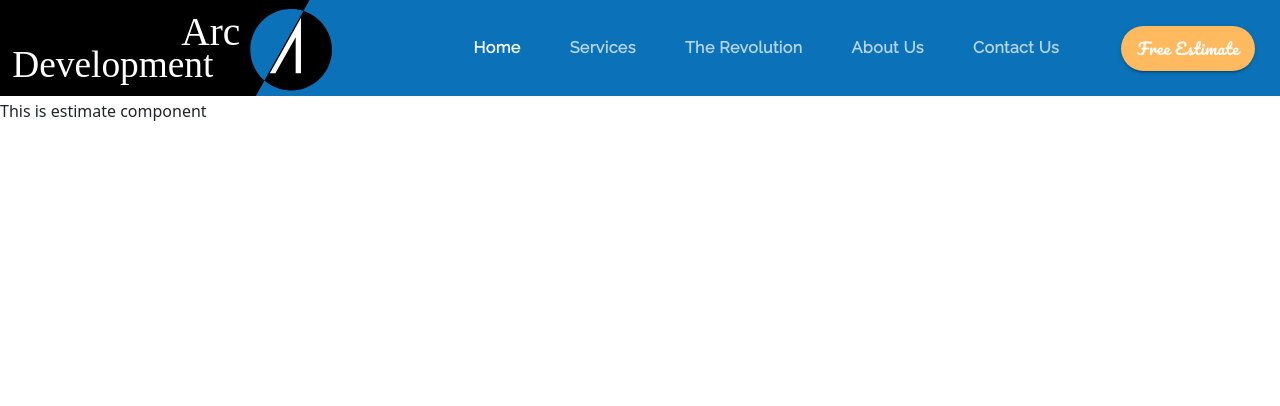
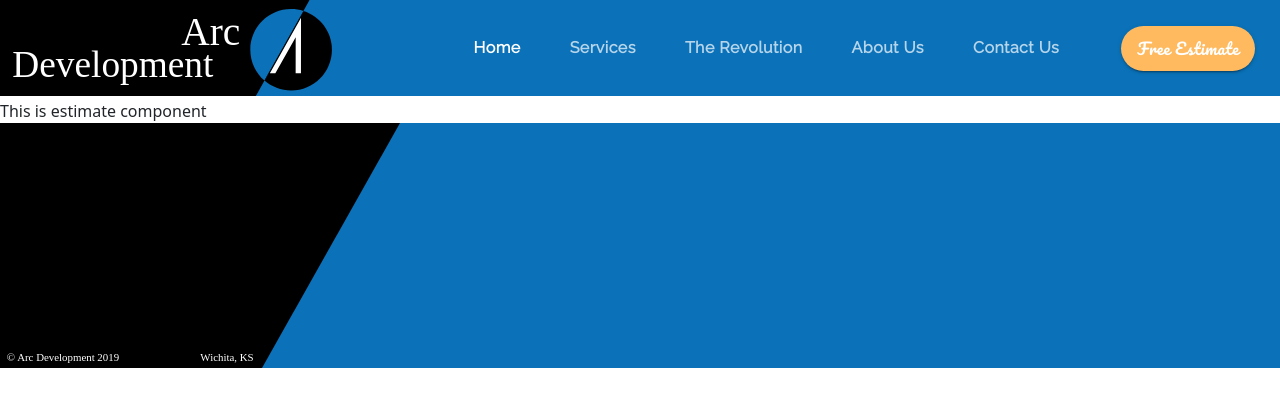
Before and after one commit to musamaUet/arc-development, a React (Create React App) app: page /estimate in a window 1280 px wide. Shown: the top 406 px of the page. Built offline with nearby package versions, Linux system fonts and the light colour scheme.

Commit message:
footer design layout

```diff
--- a/public/index.html
+++ b/public/index.html
@@ -9,7 +9,6 @@
       name="description"
       content="Web site created using create-react-app"
     />
-    <link rel="apple-touch-icon" href="%PUBLIC_URL%/logo192.png" />
     <link rel="stylesheet" href="https://fonts.googleapis.com/css?family=Pacifico|Raleway:100,300,400,400i|Roboto:300,400,500,700&display=swap" />
     <!--
       manifest.json provides metadata used when your web app is installed on a
@@ -26,7 +25,7 @@
     -->
     <title>Arc Development</title>
   </head>
-  <body>
+  <body style="margin: 0;">
     <noscript>You need to enable JavaScript to run this app.</noscript>
     <div id="root"></div>
     <!--
--- a/src/components/App.js
+++ b/src/components/App.js
@@ -1,6 +1,7 @@
 import React from 'react';
 import { ThemeProvider } from '@material-ui/styles';
 import Header from './ui/Header';
+import Footer from './ui/Footer';
 import theme from './ui/Theme';
 import { BrowserRouter, Routes, Route } from 'react-router-dom';
 
@@ -13,7 +14,15 @@ function App() {
       <BrowserRouter>
         <Header />
         <Routes>
-          <Route exact path='/' element={<h1>This is home component</h1>} />
+          <Route
+            exact
+            path='/'
+            element={
+              <div style={{ height: '2000px' }}>
+                <h1>This is home component</h1>
+              </div>
+            }
+          />
           <Route
             exact
             path='/services'
@@ -55,6 +64,7 @@ function App() {
             element={<div>This is estimate component</div>}
           />
         </Routes>
+        <Footer />
       </BrowserRouter>
     </ThemeProvider>
   );
--- /dev/null
+++ b/src/components/ui/Footer.js
@@ -0,0 +1,36 @@
+import React from 'react';
+import { makeStyles } from '@material-ui/styles';
+
+import footerAdornment from '../../assets/Footer Adornment.svg';
+
+const useStyles = makeStyles((theme) => ({
+  footer: {
+    backgroundColor: theme.palette.common.blue,
+    width: '100%',
+    zIndex: 1302,
+    position: 'relative',
+  },
+  adornment: {
+    width: '25em',
+    verticalAlign: 'bottom',
+    [theme.breakpoints.down('md')]: {
+      width: '21em',
+    },
+    [theme.breakpoints.down('xs')]: {
+      width: '15em',
+    },
+  },
+}));
+
+export default function Footer() {
+  const classes = useStyles();
+  return (
+    <footer className={classes.footer}>
+      <img
+        alt='black decorative slash'
+        src={footerAdornment}
+        className={classes.adornment}
+      />
+    </footer>
+  );
+}
```
